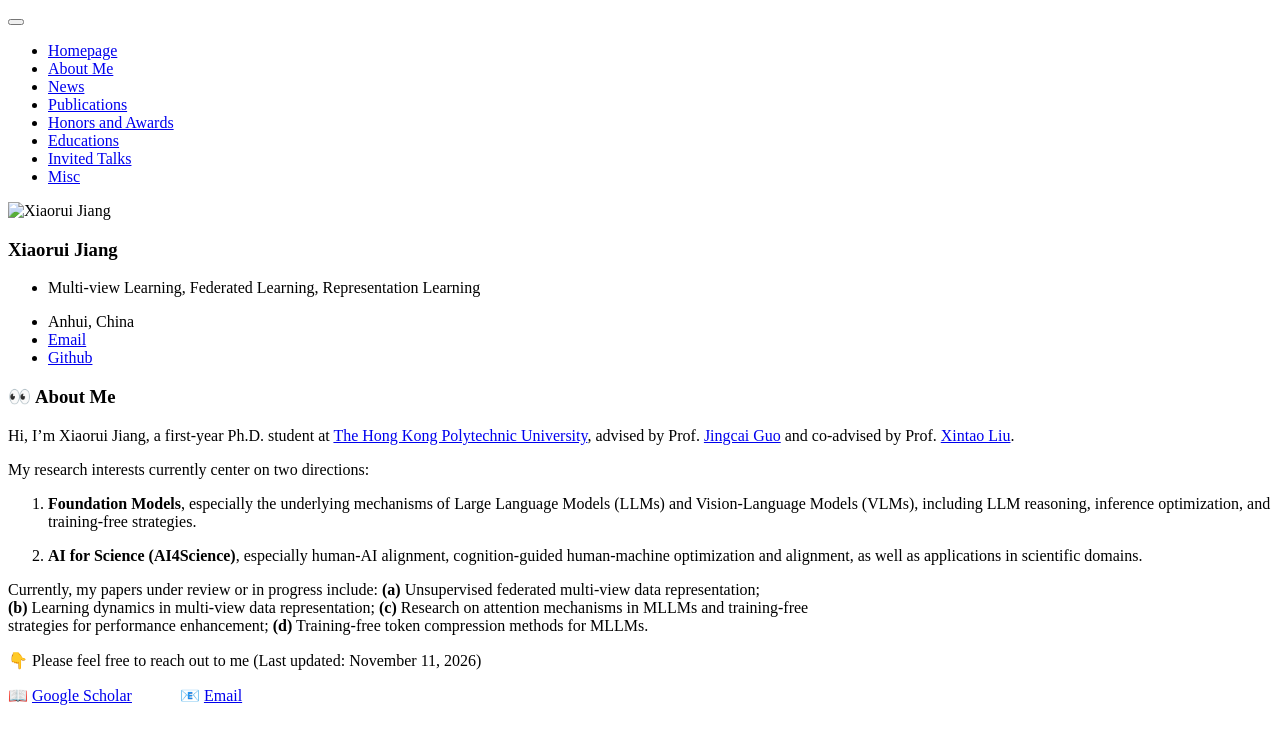
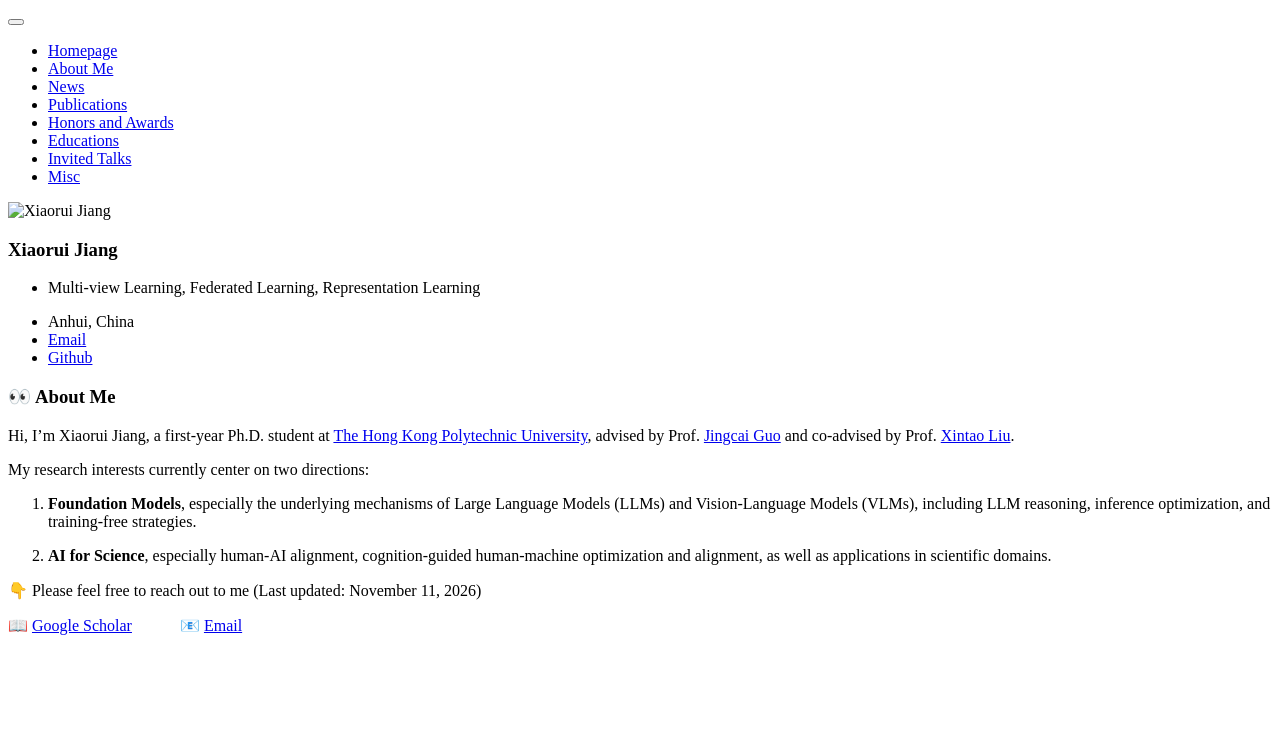
Before and after one commit to xiaorui-jiang/xiaorui-jiang.github.io, a Jekyll site: the page built from _pages/includes/intro.md, in a window 1280 px wide. Shown: the top 744 px of the page. Built offline with Jekyll 4.4.1, drawn with Linux system fonts in a browser that asks for light colours; our own code applies the rules of GitHub Pages for plain Markdown files.

Commit message:
Simplify AI for Science label, remove outdated paper list, link CCAE paper

```diff
--- a/_pages/includes/intro.md
+++ b/_pages/includes/intro.md
@@ -6,16 +6,7 @@ My research interests currently center on two directions:
 
 1. <b>Foundation Models</b>, especially the underlying mechanisms of Large Language Models (LLMs) and Vision-Language Models (VLMs), including LLM reasoning, inference optimization, and training-free strategies.
 
-2. <b>AI for Science (AI4Science)</b>, especially human-AI alignment, cognition-guided human-machine optimization and alignment, as well as applications in scientific domains.
-
-
-Currently, my papers under review or in progress include:
-**(a)** Unsupervised federated multi-view data representation; <br>
-**(b)** Learning dynamics in multi-view data representation;
-**(c)** Research on attention mechanisms in MLLMs and training-free <br> strategies for performance enhancement;
-**(d)** Training-free token compression methods for MLLMs.
-
-
+2. <b>AI for Science</b>, especially human-AI alignment, cognition-guided human-machine optimization and alignment, as well as applications in scientific domains.
 
 👇 Please feel free to reach out to me (Last updated: November 11, 2026)
 
```
Also changed, not shown: _pages/includes/news.md (+1 -1 lines).
